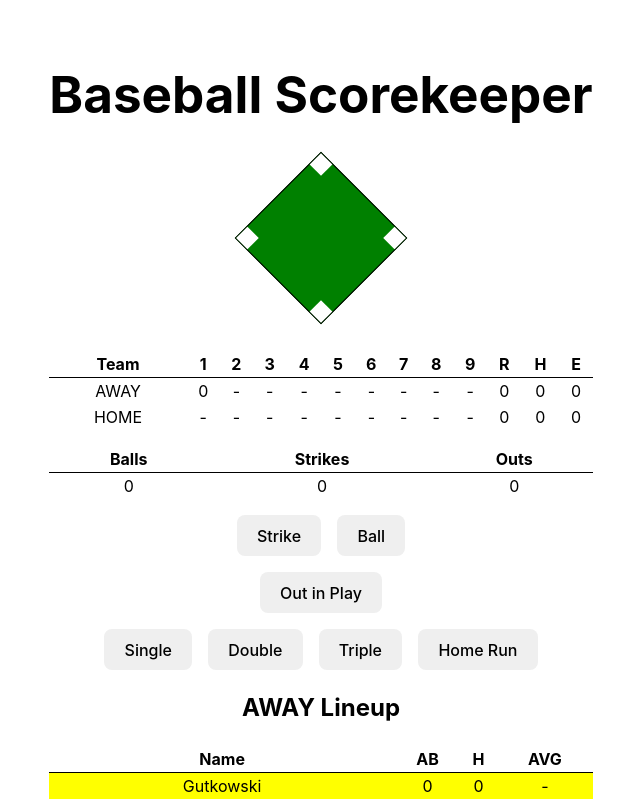
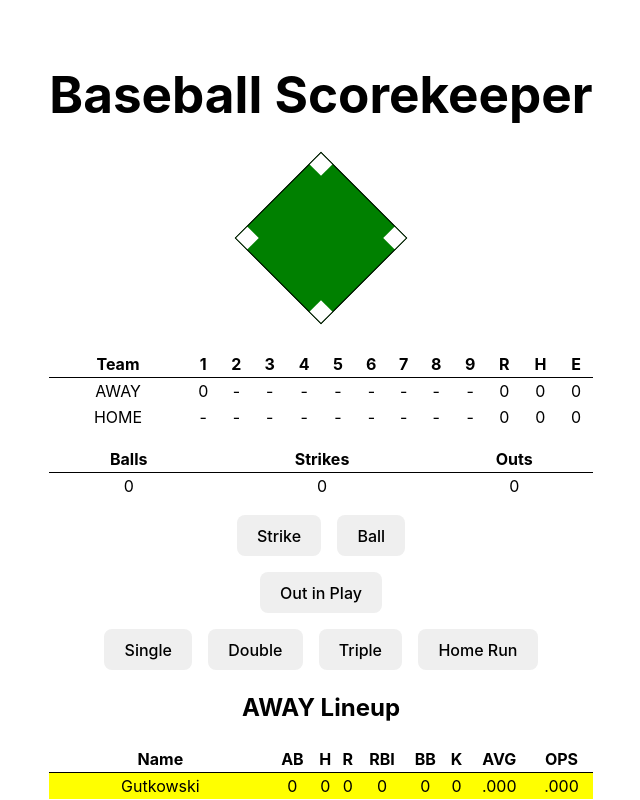
Before and after one commit to bgaudino/baseball-scoreboard, a React (Vite) app: page / in a window 1280 px wide. Shown: the top 800 px of the page, without its empty margins (319-959 px from the left). Built offline with nearby package versions, Linux system fonts and the light colour scheme.

Commit message:
More stats

```diff
--- a/src/components/BoxScore.tsx
+++ b/src/components/BoxScore.tsx
@@ -1,15 +1,6 @@
 import {Hitter, useStore} from '../store';
+import HittingStats from './HittingStats';
 
-function avg(H: number, AB: number) {
-  if (!AB) {
-    return '-'
-  }
-  const result = (H / AB).toFixed(3).toString();
-  if (result.startsWith('0')) {
-    return result.slice(1)
-  }
-  return result;
-}
 interface LineupProps {
   lineup: Hitter[][];
   atBat: number;
@@ -22,22 +13,22 @@ function Lineup({lineup, atBat}: LineupProps) {
           <th>Name</th>
           <th>AB</th>
           <th>H</th>
+          <th>R</th>
+          <th>RBI</th>
+          <th>BB</th>
+          <th>K</th>
           <th>AVG</th>
+          <th>OPS</th>
         </tr>
       </thead>
       <tbody>
         {lineup.map((players, index) => (
-          <tr
+          <HittingStats
+            name={players[players.length - 1].name}
+            index={index}
+            atBat={atBat}
             key={index}
-            className={index === atBat ? 'at-bat' : ''}
-          >
-            <td>{players[players.length - 1].name}</td>
-            <td>{players[players.length - 1].AB}</td>
-            <td>{players[players.length - 1].H}</td>
-            <td>
-              {avg(players[players.length - 1].H, players[players.length - 1].AB)}
-            </td>
-          </tr>
+          />
         ))}
       </tbody>
     </table>
--- a/src/components/Count.tsx
+++ b/src/components/Count.tsx
@@ -4,6 +4,7 @@ import {
   endInning,
   batterOut,
   walk,
+  logStrikeOutState,
 } from '../store';
 
 export default function Count() {
@@ -14,6 +15,7 @@ export default function Count() {
   }));
   React.useEffect(() => {
     if (strikes >= 3) {
+      logStrikeOutState();
       batterOut();
     }
   }, [strikes]);
--- a/src/components/Diamond.tsx
+++ b/src/components/Diamond.tsx
@@ -7,7 +7,7 @@ export default function Diamond() {
   const [selectedRunner, setSelectedRunner] = React.useState(0);
   const baseRunners = useStore((state) => state.baseRunners);
   const baseStatus = React.useCallback(
-    (base: Base) => ((baseRunners as any)[base] ? 'taken' : 'empty'),
+    (base: Base) => (baseRunners[base] === undefined ? 'empty' : 'taken'),
     [baseRunners]
   );
 
@@ -25,7 +25,7 @@ export default function Diamond() {
 
   const selectRunner = React.useCallback(
     (runner: Base) => {
-      if (baseRunners[runner]) {
+      if (baseRunners[runner] !== undefined) {
         setSelectedRunner(runner);
       }
     },
--- /dev/null
+++ b/src/components/HittingStats.tsx
@@ -0,0 +1,33 @@
+import useHittingStats from '../hooks/useHittingStats';
+import { useStore } from '../store';
+
+function formatRatioStat(num: number) {
+  const result = num.toFixed(3).toString();
+  if (result.startsWith('0')) {
+    return result.slice(1);
+  }
+  return result;
+}
+
+interface HittingStatsProps {
+  name: string;
+  index: number;
+  atBat: number;
+}
+export default function HittingStats({name, index, atBat}: HittingStatsProps) {
+  const top = useStore((state) => state.top);
+  const {AB, H, R, RBI, BB, K, AVG, OPS} = useHittingStats(index, top);
+  return (
+    <tr key={index} className={index === atBat ? 'at-bat' : ''}>
+      <td>{name}</td>
+      <td>{AB}</td>
+      <td>{H}</td>
+      <td>{R}</td>
+      <td>{RBI}</td>
+      <td>{BB}</td>
+      <td>{K}</td>
+      <td>{formatRatioStat(AVG)}</td>
+      <td>{formatRatioStat(OPS)}</td>
+    </tr>
+  );
+}
--- a/src/components/RunnerDialog.tsx
+++ b/src/components/RunnerDialog.tsx
@@ -6,6 +6,7 @@ import {
   recordRun,
   recordOut,
   useStore,
+  logRunState,
 } from '../store';
 
 interface RunnerProps {
@@ -13,6 +14,10 @@ interface RunnerProps {
 }
 export default function RunnerDialog({base}: RunnerProps) {
   const baseRunners = useStore((state) => state.baseRunners);
+  const top = useStore((state) => state.top);
+  const awayLineup = useStore((state) => state.awayLineup);
+  const homeLineup = useStore((state) => state.homeLineup);
+  const lineup = top ? awayLineup : homeLineup;
   const canAdvance = React.useMemo(() => {
     if (!base) {
       return {};
@@ -20,7 +25,7 @@ export default function RunnerDialog({base}: RunnerProps) {
     const result: {[base: number]: boolean} = {};
     for (let i = base; i < 4; i++) {
       const next = i + 1;
-      if (next === 4 || !baseRunners[next as Base]) {
+      if (next === 4 || baseRunners[next as Base] === undefined) {
         result[next] = true;
       } else {
         break;
@@ -28,10 +33,18 @@ export default function RunnerDialog({base}: RunnerProps) {
     }
     return result;
   }, [base, baseRunners]);
+  const runner = React.useMemo(() => {
+    const lineupIndex = baseRunners[base as Base];
+    if (lineupIndex !== undefined) {
+      const slot = lineup[lineupIndex];
+      return slot[slot.length - 1].name;
+    }
+    return ''
+  }, [baseRunners, base, lineup]);
 
   return (
     <dialog open={base > 0 && base < 4}>
-      <p>Runner on {base}B</p>
+      <p>Runner on {base}B ({runner})</p>
       {canAdvance[2] && (
         <div>
           <button onClick={() => moveRunner(base as Base, 2)}>
@@ -50,6 +63,9 @@ export default function RunnerDialog({base}: RunnerProps) {
         <div>
           <button
             onClick={() => {
+              const slot = baseRunners[base as Base];
+              if (slot === undefined) return;
+              logRunState(slot);
               removeRunner(base as Base);
               recordRun();
             }}
--- /dev/null
+++ b/src/hooks/useHittingStats.ts
@@ -0,0 +1,25 @@
+import {useStore} from '../store';
+
+export default function useHittingStats(lineupPosition: number, top: boolean) {
+  const lineup = useStore((state) =>
+    top ? state.awayLineup : state.homeLineup
+  );
+  const slot = lineup[lineupPosition];
+  const hitter = slot[slot.length - 1];
+  const {AB, singles, doubles, triples, homeRuns, BB}  = hitter;
+  const H = singles + doubles + triples + homeRuns;
+  const AVG = AB > 0 ? H / AB : 0;
+  const PA = AB + BB;
+  const TB = singles + doubles * 2 + triples * 3 + homeRuns * 4;
+  const SLG = AB > 0 ? TB / AB : 0;
+  const OBP = PA > 0 ? (H + BB) / PA : 0;
+  const OPS = SLG + OBP;
+  return {
+    ...hitter,
+    H,
+    AVG,
+    SLG,
+    OBP,
+    OPS,
+  };
+}
--- a/src/store.ts
+++ b/src/store.ts
@@ -3,11 +3,18 @@ import {sum} from './hooks/useScore';
 import {faker} from '@faker-js/faker';
 
 export type Base = 1 | 2 | 3;
-export type BaseRunners = {1?: boolean; 2?: boolean; 3?: boolean};
+export type BaseRunners = {1?: number; 2?: number; 3?: number};
 export interface Hitter {
   name: string;
   AB: number;
-  H: number;
+  singles: number;
+  doubles: number;
+  triples: number;
+  homeRuns: number;
+  R: number;
+  RBI: number;
+  BB: number;
+  K: number;
 }
 export interface GameState {
   awayTeam: string;
@@ -44,11 +51,7 @@ export const useStore = create<GameState>(() => ({
   outs: 0,
   balls: 0,
   strikes: 0,
-  baseRunners: {
-    1: false,
-    2: false,
-    3: false,
-  },
+  baseRunners: {},
   gameOver: false,
 }));
 
@@ -58,68 +61,88 @@ function getFakePlayers(num: number) {
     const player: Hitter = {
       name: faker.person.lastName(),
       AB: 0,
-      H: 0,
+      singles: 0,
+      doubles: 0,
+      triples: 0,
+      homeRuns: 0,
+      R: 0,
+      RBI: 0,
+      BB: 0,
+      K: 0,
     };
     players.push([player]);
   }
   return players;
 }
 
-function advance(base: Base, bases: BaseRunners) {
+function advance(base: Base, runner: number, bases: BaseRunners) {
   if (base > 0) {
-    bases[base] = false;
+    delete bases[runner as Base];
   }
   const next = (base + 1) as Base;
   if (next >= 4) {
     recordRun();
   } else {
     if (bases[next]) {
-      bases = advance(next, bases);
+      bases = advance(next, bases[next] as number, bases);
     }
-    bases[next] = true;
+    bases[next] = runner;
   }
   return bases;
 }
+
 export const advanceRunners = (bases: number) =>
   useStore.setState((state) => {
-    const currentBaseRunners = Object.entries(state.baseRunners)
-      .filter(([, taken]) => taken)
-      .map(([base]) => Number(base) + bases);
+    const currentBaseRunners = Object.entries(state.baseRunners).map(
+      ([base, runner]) => [Number(base) + bases, runner]
+    );
     const baseRunners: BaseRunners = {};
+    const newState = {...state, baseRunners};
+    const lineup = newState.top ? newState.awayLineup : newState.homeLineup;
+
     let runs = 0;
-    for (const base of [bases, ...currentBaseRunners]) {
+    const batter = state.top ? state.awayHitter : state.homeHitter;
+    for (const [base, lineupIndex] of [[bases, batter], ...currentBaseRunners]) {
       if (base > 3) {
         runs++;
+        const slot = lineup[lineupIndex];
+        const runner = slot[slot.length - 1];
+        runner.R++;
       } else {
-        baseRunners[base as Base] = true;
+        baseRunners[base as Base] = lineupIndex;
       }
     }
-    const newState = {...state, baseRunners};
     if (runs > 0) {
-      if (state.top) {
-        newState.awayRuns[state.inning - 1] += runs;
-      } else {
-        newState.homeRuns[state.inning - 1] += runs;
-      }
+      const lineupIndex = newState.top ? newState.awayHitter : newState.homeHitter;
+      const slot = lineup[lineupIndex];
+      const hitter = slot[slot.length -1 ];
+      hitter.RBI += runs;
+      const teamRuns = state.top ? newState.awayRuns : newState.homeRuns;
+      teamRuns[state.inning - 1] += runs;
     }
     return newState;
   });
+
 export const advanceRunnersIfForced = (bases: number) =>
   useStore.setState((state) => {
     const newState = {...state};
+    const runner = state.top ? state.awayHitter : state.homeHitter;
     for (let i = 0; i < bases; i++) {
-      newState.baseRunners = advance(i as Base, newState.baseRunners);
+      newState.baseRunners = advance(i as Base, runner, newState.baseRunners);
     }
     return newState;
   });
+
 export const batterOut = () => {
   logOutState();
   nextHitter();
   resetCount();
   recordOut();
 };
+
 export const endGame = () =>
   useStore.setState((state) => ({...state, gameOver: true}));
+
 export const endInning = () =>
   useStore.setState((state) => {
     if (state.inning >= 9) {
@@ -152,21 +175,38 @@ export const endInning = () =>
       awayRuns: [...state.awayRuns, 0],
     };
   });
+
 export function hit(bases: number) {
   advanceRunners(bases);
   recordHit();
-  logHitState();
+  logHitState(bases);
   nextHitter();
 }
-export const logHitState = () =>
+
+export const logHitState = (bases: number) =>
   useStore.setState((state) => {
     const lineup = state.top ? 'awayLineup' : 'homeLineup';
-    const hitter = state.top ? state.awayHitter : state.homeHitter;
+    const lineupIndex = state.top ? state.awayHitter : state.homeHitter;
     const newState = {...state};
-    newState[lineup][hitter][newState[lineup][hitter].length - 1].AB++;
-    newState[lineup][hitter][newState[lineup][hitter].length - 1].H++;
+    const slot = newState[lineup][lineupIndex];
+    const hitter = slot[slot.length - 1];
+    hitter.AB++;
+    switch (bases) {
+      case 1:
+        hitter.singles++;
+        break;
+      case 2:
+        hitter.doubles++;
+        break;
+      case 3:
+        hitter.triples++;
+        break;
+      case 4:
+        hitter.homeRuns++
+    }
     return newState;
   });
+
 export const logOutState = () =>
   useStore.setState((state) => {
     const lineup = state.top ? 'awayLineup' : 'homeLineup';
@@ -175,20 +215,50 @@ export const logOutState = () =>
     newState[lineup][hitter][newState[lineup][hitter].length - 1].AB++;
     return newState;
   });
+
+export const logRunState = (runner: number) =>
+  useStore.setState((state) => {
+    const lineup = state.top ? 'awayLineup' : 'homeLineup';
+    const newState = {...state};
+    newState[lineup][runner][newState[lineup][runner].length - 1].R++;
+    return newState;
+  });
+
+export const logStrikeOutState = () =>
+  useStore.setState((state) => {
+    const lineup = state.top ? 'awayLineup' : 'homeLineup';
+    const hitter = state.top ? state.awayHitter : state.homeHitter;
+    const newState = {...state};
+    newState[lineup][hitter][newState[lineup][hitter].length - 1].K++;
+    return newState;
+  });
+
+export const logWalkState = () =>
+  useStore.setState((state) => {
+    const lineup = state.top ? 'awayLineup' : 'homeLineup';
+    const hitter = state.top ? state.awayHitter : state.homeHitter;
+    const newState = {...state};
+    newState[lineup][hitter][newState[lineup][hitter].length - 1].BB++;
+    return newState;
+  });
+
 export const moveRunner = (from: Base, to: Base) =>
   useStore.setState((state) => {
     const newState = {...state};
-    newState.baseRunners[from] = false;
-    newState.baseRunners[to] = true;
+    newState.baseRunners[to] = newState.baseRunners[from];
+    delete newState.baseRunners[from];
     return newState;
   });
+
 export const nextHitter = () =>
   useStore.setState((state) => {
     const key = state.top ? 'awayHitter' : 'homeHitter';
     return {...state, [key]: (state[key] + 1) % 9};
   });
+
 export const recordBall = () =>
   useStore.setState((state) => ({...state, balls: state.balls + 1}));
+
 export const recordHit = () =>
   useStore.setState((state) => {
     const newState = {...state};
@@ -199,8 +269,10 @@ export const recordHit = () =>
     }
     return newState;
   });
+
 export const recordOut = () =>
   useStore.setState((state) => ({...state, outs: state.outs + 1}));
+
 export const recordRun = () =>
   useStore.setState((state) => {
     const newState = {...state};
@@ -211,18 +283,23 @@ export const recordRun = () =>
     }
     return newState;
   });
+
 export const recordStrike = () =>
   useStore.setState((state) => ({...state, strikes: state.strikes + 1}));
+
 export const removeRunner = (base: Base) =>
   useStore.setState((state) => {
     const newState = {...state};
-    newState.baseRunners[base] = false;
+    delete newState.baseRunners[base];
     return newState;
   });
+
 export const resetCount = () =>
   useStore.setState((state) => ({...state, balls: 0, strikes: 0}));
+
 export const walk = () => {
+  logWalkState();
   resetCount();
+  advanceRunnersIfForced(1);
   nextHitter();
-  advanceRunnersIfForced(1);
 };
```
